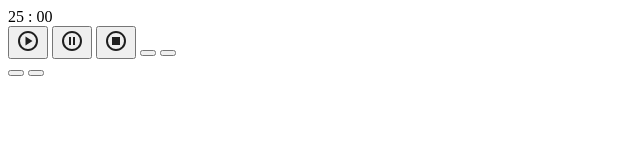
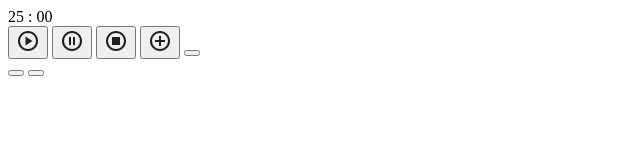
Before and after one commit to chiusan/timer, a plain HTML site: page index.html in a window 1280 px wide. Shown: the whole page, without its empty margins (0-640 px from the left). Drawn offline with Linux system fonts and the light colour scheme.

Commit message:
feat: add plus button svg icon

```diff
--- a/index.html
+++ b/index.html
@@ -66,7 +66,19 @@
               />
             </svg>
           </button>
-          <button class="buttonPlus"></button>
+          <button class="buttonPlus">
+            <svg
+              xmlns="http://www.w3.org/2000/svg"
+              viewBox="0 0 24 24"
+              height="24px"
+              width="24px"
+              fill="#1f1f1f"
+            >
+              <path
+                d="M11,17h2V13h4V11H13V7H11v4H7v2h4v4Zm1,5q-2.07,0-3.9-0.79q-1.82-0.79-3.17-2.14Q3.58,17.73 2.79,15.9T2,12Q2,9.92 2.79,8.1Q3.58,6.27 4.93,4.93Q6.28,3.57 8.1,2.79Q9.93,2 12,2t3.9,0.79t3.17,2.14q1.35,1.35 2.14,3.17Q22,9.92 22,12t-0.79,3.9t-2.14,3.17q-1.35,1.35-3.17,2.14T12,22Zm0-2q3.35,0 5.68-2.32T20,12T17.68,6.32T12,4T6.33,6.32T4,12t2.33,5.68T12,20Zm0-8Z"
+              />
+            </svg>
+          </button>
           <button class="buttonMinus"></button>
         </div>
       </div>
```
Also changed, not shown: add_circle_24dp_1F1F1F_FILL0_wght400_GRAD0_opsz24.svg (added), stop_circle_24dp_1F1F1F_FILL0_wght400_GRAD0_opsz24.svg (deleted).
